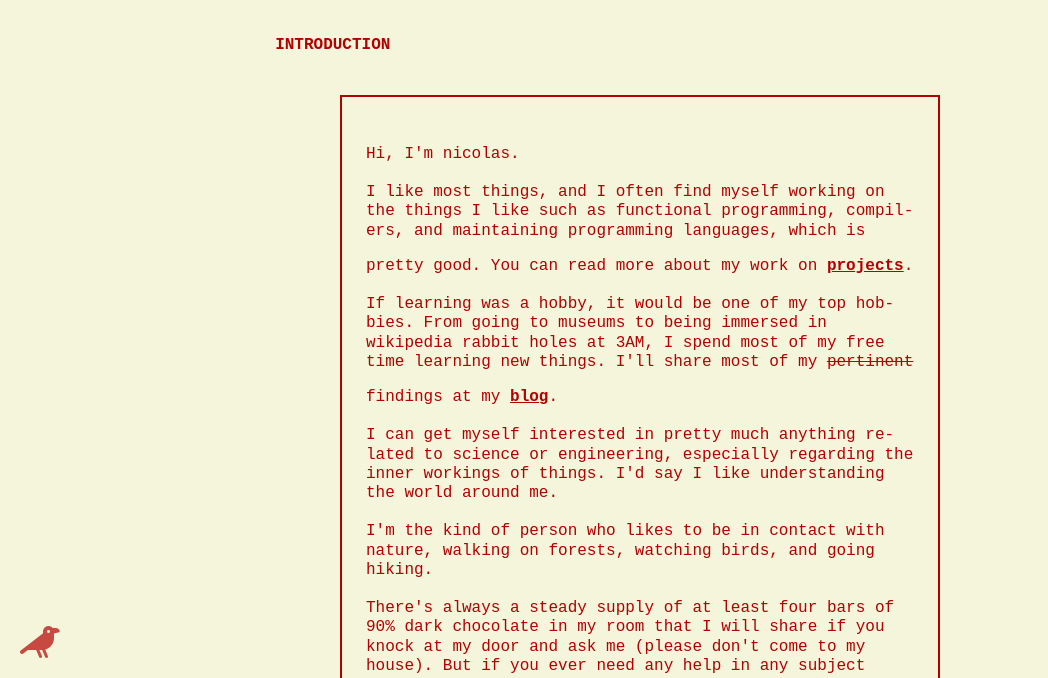
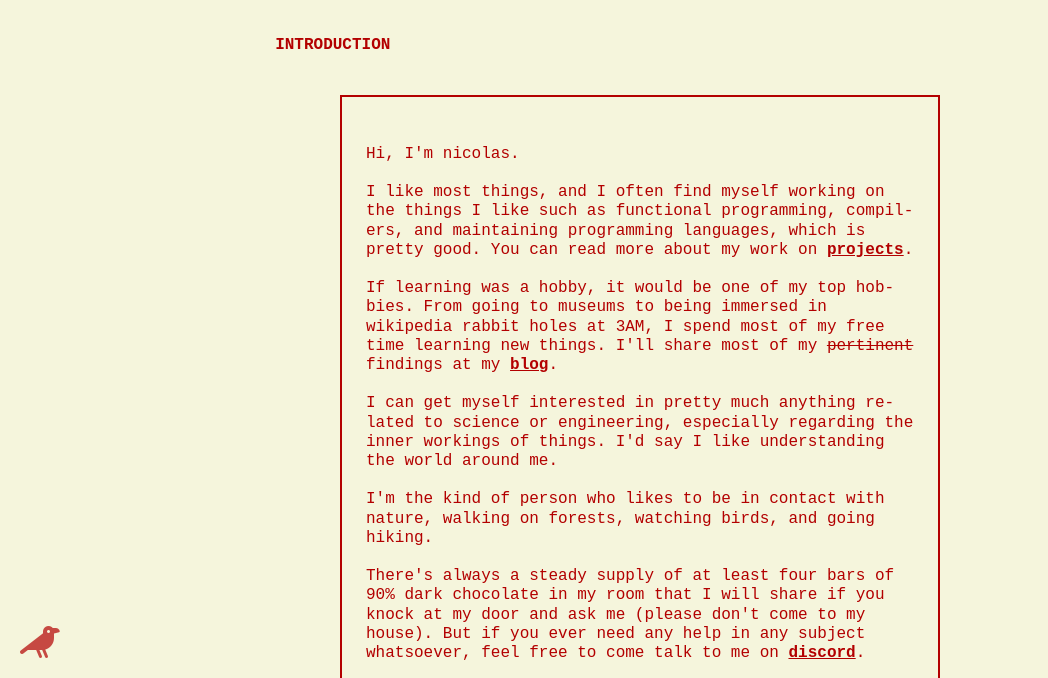
Before and after one commit to developedby/developedby.github.io, a plain HTML site: page docs/index.html in a window 1280 px wide. Shown: the part 122-800 px from the top of the page, without its empty margins (0-1048 px from the left). Drawn offline with Linux system fonts and the light colour scheme; a web font is replaced by a local one.

Commit message:
cansadois3

```diff
--- a/docs/src/index.css
+++ b/docs/src/index.css
@@ -59,8 +59,8 @@
 }
 
 p a, p s {
-  margin-top: 0;
-  display: inline;
+  margin-top: 0 !important;
+  display: inline !important;
 }
 
 html {
```
